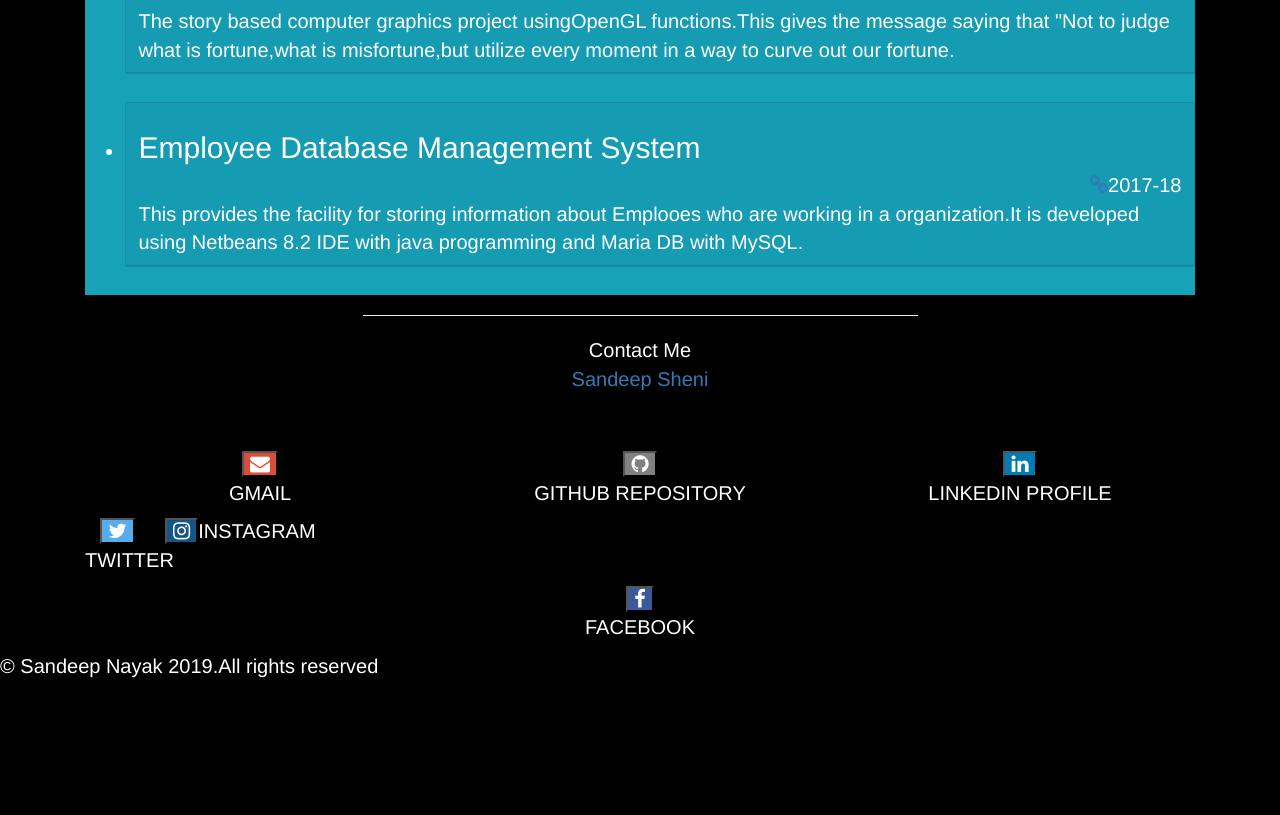
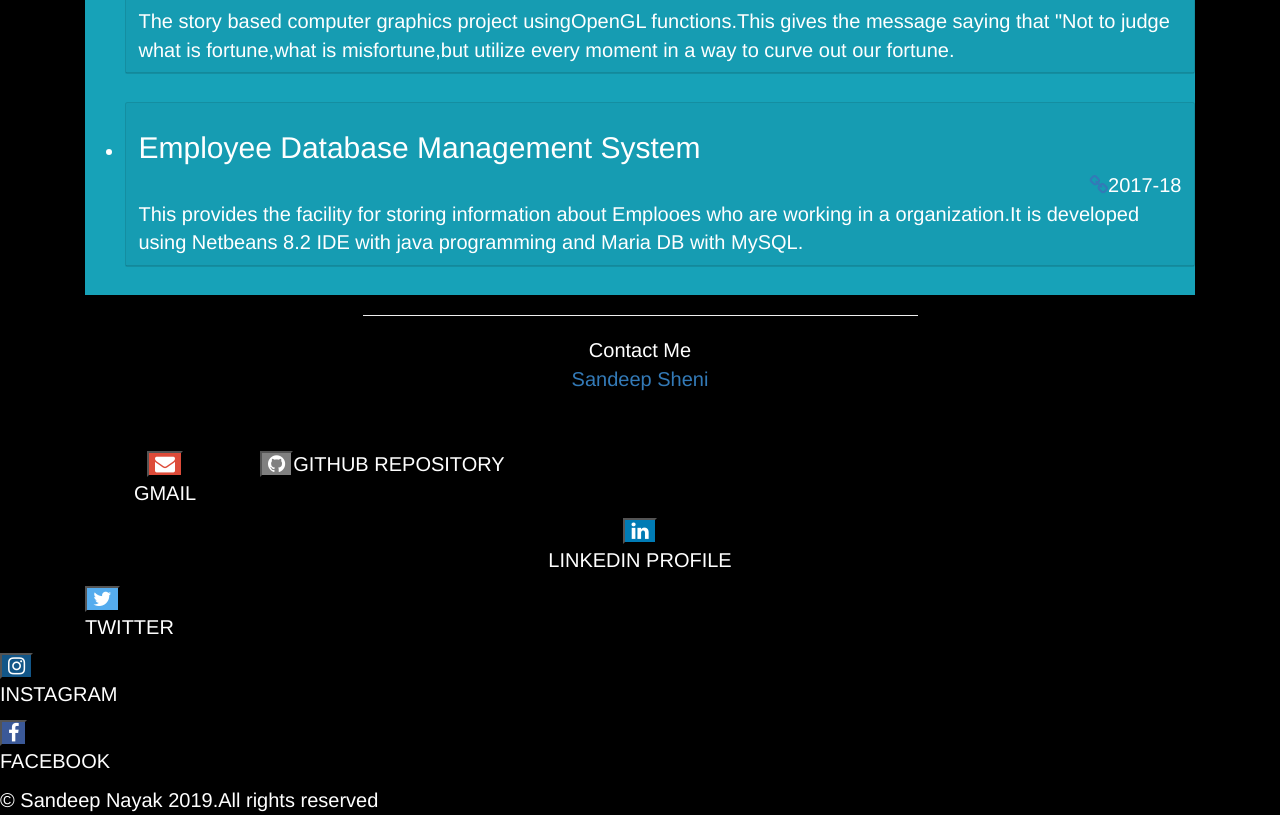
Before and after one commit to sandeepnayaks/sandeepnayaks.github.io, a Jekyll site: the page built from index.html, in a window 1280 px wide. Shown: the part 2716-3531 px from the top of the page. Built offline with Jekyll 4.4.1, drawn with Linux system fonts in a browser that asks for light colours; comment, search, counter and statistics services are not loaded; before the commit the page ends 3396 px from its top, so only the background shows below that.

Commit message:
Update default.html

```diff
--- a/_layouts/default.html
+++ b/_layouts/default.html
@@ -327,15 +327,15 @@
 	  <div class="row">
 
 
- <div class="col-xs-4 col-sm-4 col-md-4 col-lg-4 ">
+ <div class="col-xs-4 col-sm-2 col-md-2 col-lg-2 ">
 
    <a href="mailto:sndpnayak.30@gmail.com"><button class="fa fa-envelope" ></button></a>
    <p>GMAIL</p>
 </div>
-    <div class="col-xs-4 col-sm-4 col-md-4 col-lg-4 ">
+
    <a href="https://github.com/sandeepnayaks"><button class="fa fa-github" ></button></a>
 <P>GITHUB REPOSITORY</P></div>
-    <div class="col-xs-4 col-sm-4 col-md-4 col-lg-4 ">
+
 
 				<a href="https://www.linkedin.com/in/sandeep-sheni" target="_blank">
     <button class="fa fa-linkedin" ></button>
@@ -344,7 +344,7 @@
 
 
 
- <div class="col-xs-4 col-sm-2 col-md-2 col-lg-1 ">
+
 
 				<a href="https://twitter.com/sandeepnayak_/"target="_blank"><button class="fa fa-twitter" ></button></a><P>TWITTER</P></div>
 
```
